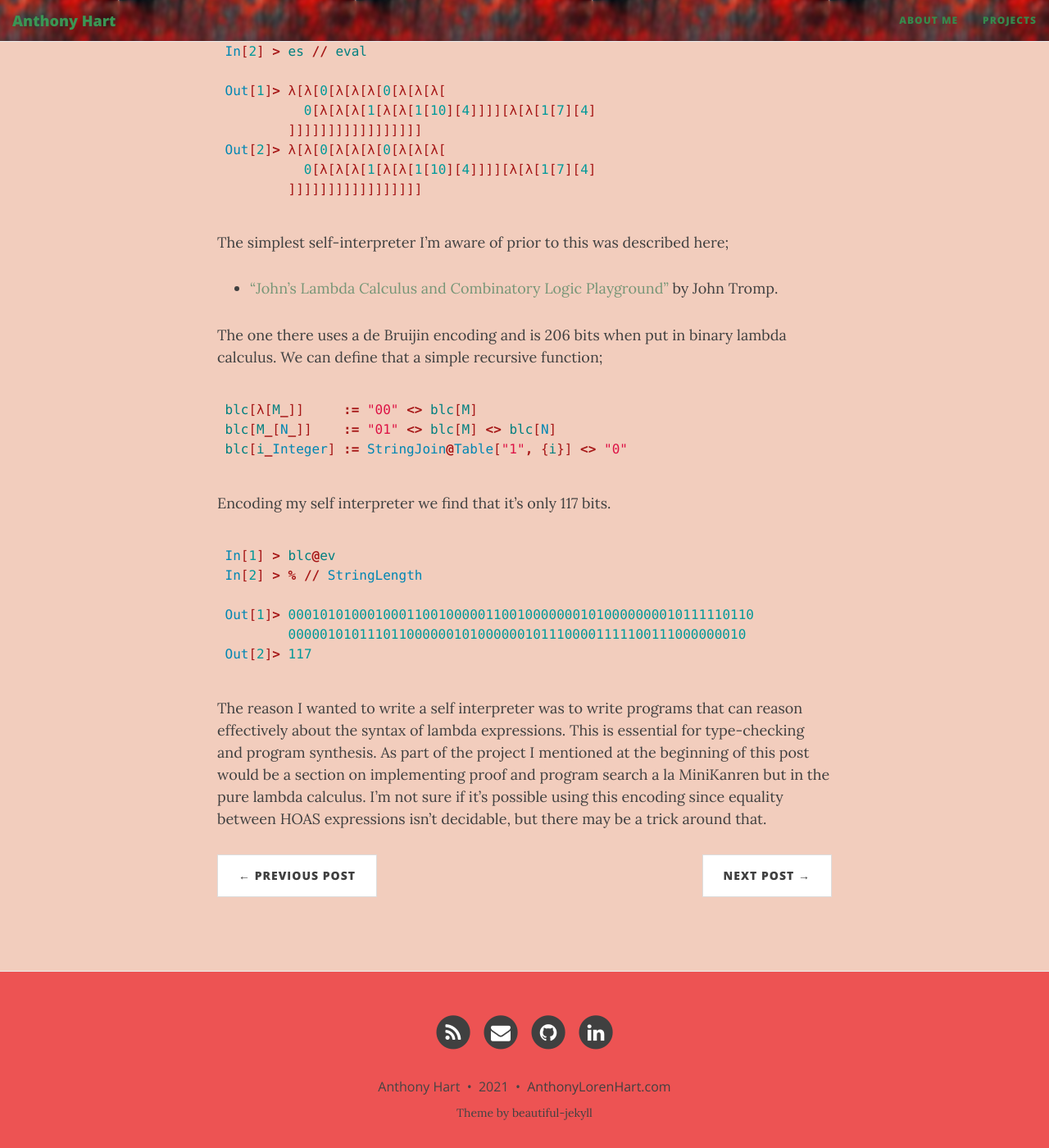
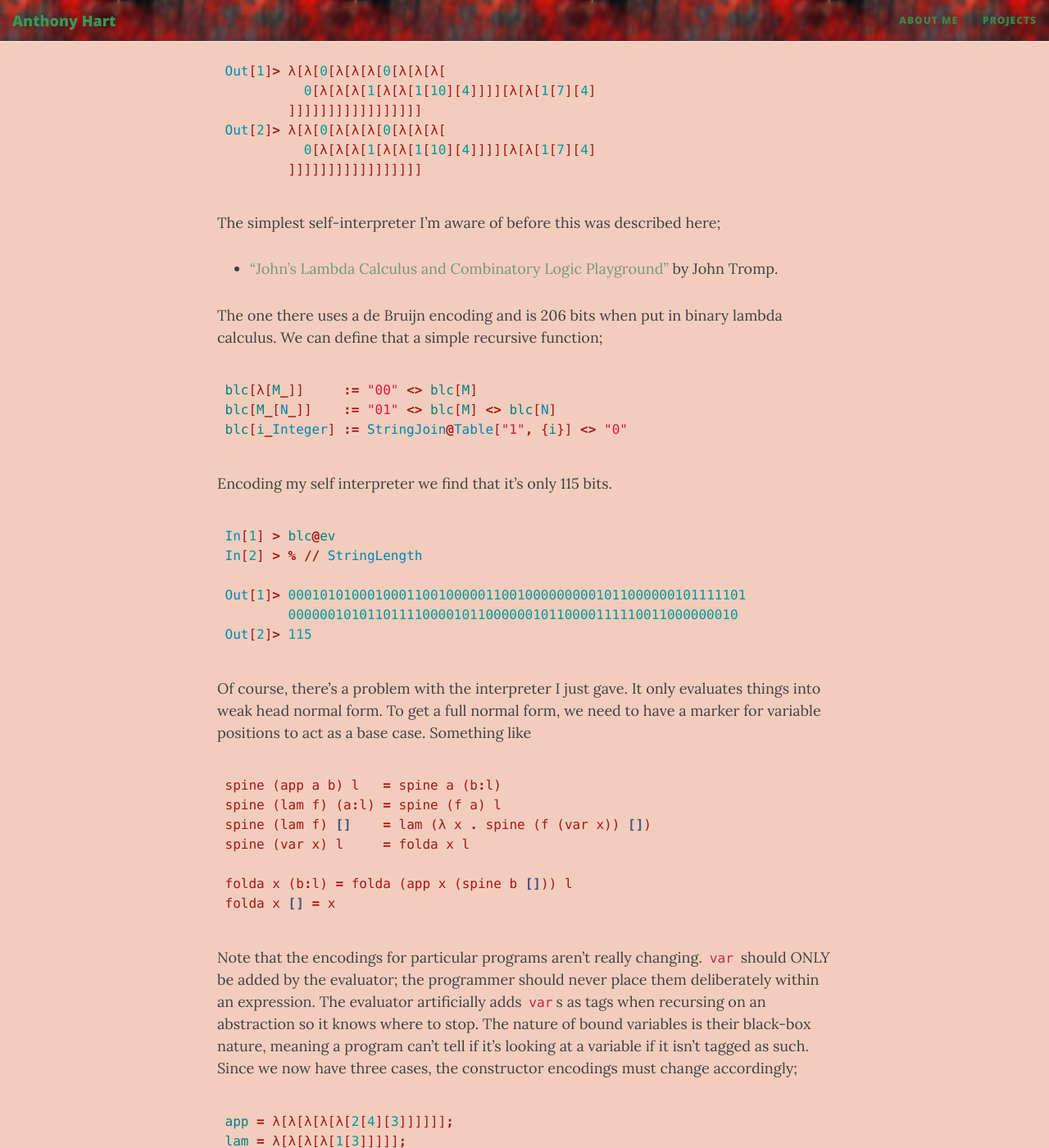
Before and after one commit to AHartNtkn/AHartNtkn.github.io, a Jekyll site: the page built from _posts/2021-09-04-Extremely-Simple-Self-Interpretation.md, in a window 1280 px wide and 1400 px high, scrolled down 4868 px. Shown: the whole window at 82% size. Built offline with Jekyll 4.4.1, drawn with Linux system fonts in a browser that asks for light colours; nearby versions of some CDN libraries; some of the changed text lies outside the part shown.

Commit message:
Add normal form evaluator to post on self-interpretation

````diff
--- a/_posts/2021-09-04-Extremely-Simple-Self-Interpretation.md
+++ b/_posts/2021-09-04-Extremely-Simple-Self-Interpretation.md
@@ -144,20 +144,19 @@
 We can then, with some care, define F from earlier
 
 ```mathematica
-F = λ[λ[
-     0[λ[λ[λ[4[2][cons[1][0]]]]]]
-      [λ[λ[0[lam[1]][λ[λ[5[3[1]][0]]]]]]]
-    ]]
+F = λ[λ[λ[
+      1[λ[λ[4[1][cons[0][2]]]]]
+       [λ[1[lam[0]][λ[4[1[0]]]]]]
+    ]]]
 ```
 
 We can clean up F a bit using some beta and eta-equivalences. We also need to feed it into a Y and feed that an empty list, finally getting our evaluator as;
 
 ```mathematica
-ev = λ[Y[λ[λ[
-            0[λ[λ[λ[4[2][λ[λ[0[3][2]]]]]]]]
-             [λ[λ[0[λ[λ[0[3]]]][λ[4[2[0]]]]]]]
-         ]]
-        ][0][nil]]
+ev = λ[Y[λ[λ[λ[
+       1[λ[λ[4[1][λ[λ[0[2][4]]]]]]]
+        [λ[1[λ[λ[0[2]]]][λ[4[1[0]]]]]]]
+     ]]][0][nil]]
 ```
 
 We can test this on a few simple examples. Here, we encode k and s combinators in our HOAS encoding and evaluate `s k k k` to get `k`.
@@ -184,11 +183,11 @@
         ]]]]]]]]]]]]]]]]]
 ```
 
-The simplest self-interpreter I'm aware of prior to this was described here;
+The simplest self-interpreter I'm aware of before this was described here;
 
 - ["John's Lambda Calculus and Combinatory Logic Playground"](https://tromp.github.io/cl/cl.html) by John Tromp.
 
-The one there uses a de Bruijin encoding and is 206 bits when put in binary lambda calculus. We can define that a simple recursive function;
+The one there uses a de Bruijn encoding and is 206 bits when put in binary lambda calculus. We can define that a simple recursive function;
 
 ```mathematica
 blc[λ[M_]]     := "00" <> blc[M]
@@ -196,17 +195,83 @@
 blc[i_Integer] := StringJoin@Table["1", {i}] <> "0"
 ```
 
-Encoding my self interpreter we find that it's only 117 bits.
+Encoding my self interpreter we find that it's only 115 bits.
 
 ```mathematica
 In[1] > blc@ev
 In[2] > % // StringLength
 
-Out[1]> 00010101000100011001000001100100000001010000000010111110110
-        0000010101110110000001010000001011100001111100111000000010
-Out[2]> 117
+Out[1]> 0001010100010001100100000110010000000001011000000101111101
+        000000101011011110000101100000010110000111110011000000010
+Out[2]> 115
 ```
 
-The reason I wanted to write a self interpreter was to write programs that can reason effectively about the syntax of lambda expressions. This is essential for type-checking and program synthesis. As part of the project I mentioned at the beginning of this post would be a section on implementing proof and program search a la MiniKanren but in the pure lambda calculus. I'm not sure if it's possible using this encoding since equality between HOAS expressions isn't decidable, but there may be a trick around that.
+Of course, there's a problem with the interpreter I just gave. It only evaluates things into weak head normal form. To get a full normal form, we need to have a marker for variable positions to act as a base case. Something like
+
+```haskell
+spine (app a b) l   = spine a (b:l)
+spine (lam f) (a:l) = spine (f a) l
+spine (lam f) []    = lam (λ x . spine (f (var x)) [])
+spine (var x) l     = folda x l
+
+folda x (b:l) = folda (app x (spine b [])) l
+folda x [] = x
+```
+
+Note that the encodings for particular programs aren't really changing. `var` should ONLY be added by the evaluator; the programmer should never place them deliberately within an expression. The evaluator artificially adds `var`s as tags when recursing on an abstraction so it knows where to stop. The nature of bound variables is their black-box nature, meaning a program can't tell if it's looking at a variable if it isn't tagged as such. Since we now have three cases, the constructor encodings must change accordingly;
+
+```mathematica
+app = λ[λ[λ[λ[λ[2[4][3]]]]]];
+lam = λ[λ[λ[λ[1[3]]]]];
+var = λ[λ[λ[λ[0[3]]]]];
+```
+
+The evaluator can be turned from a mutually recursive function to an ordinary recursive one by noting that `folda` is only ever called on `var`.
+
+```haskell
+spine (app a b) l   = spine a (b:l)
+spine (lam f) (a:l) = spine (f a) l
+spine (lam f) []    = lam (λ x . spine (f (var x)) [])
+spine (var x) (a:l) = spine (var (app x (spine a []))) l
+spine (var x) []    = x
+```
+
+By performing similar transformations as before, we can redefine `spine` as
+
+```haskell
+spine = (λs e l.
+            e (λa b. s a (b:l))
+              (λf. l (lam (λx. s (f (var x)) []))
+                     (λa l. s (f a) l))
+              (λx. l x (λa l. s (var (app x (s a []))) l))
+        ) spine
+```
+
+by shoving this into a y combinator and making similar modifications as before, we get a full normal form evaluator.
+
+```mathematica
+evn =
+ λ[Y[λ[λ[λ[
+       1[λ[λ[4[1][λ[λ[0[2][4]]]]]]]
+        [λ[1[λ[λ[λ[1[λ[7[4[λ[λ[λ[0[3]]]]]][λ[λ[1]]]]]]]]]
+            [λ[4[1[0]]]]]]
+        [λ[1[0][λ[4[λ[λ[λ[0[λ[λ[λ[2[7][10[6][λ[λ[1]]]]]]]]]]]]]]]]
+       ]
+  ]]][0][nil]]
+```
+
+```mathematica
+In[1] > evn[lam[λ[app[app[app[es][ek]][ek]][ek]]]] // eval
+In[2] > lam[λ[ek]] // eval
+
+Out[1]> λ[λ[λ[1[λ[λ[λ[λ[1[λ[λ[λ[λ[1[λ[4]]]]]]]]]]]]]]]
+Out[2]> λ[λ[λ[1[λ[λ[λ[λ[1[λ[λ[λ[λ[1[λ[4]]]]]]]]]]]]]]]
+```
+
+Note that `es` and `ek` are different from before since `app`, etc. have different definitions; though both have the same definition otherwise.
+
+This new evaluator isn't quite as terse being 233 bits in BLC, but it's still pretty small. More importantly, unlike most other interpreters, this should work quite well in languages like interaction combinators where the method of binding is completely different from any standard lambda calculus.
+
+The reason I wanted to write a self interpreter was to write programs that can reason effectively about the syntax of lambda expressions. This is essential for type-checking and program synthesis. As part of the project I mentioned at the beginning of this post would be a section on implementing proof and program search a la MiniKanren but in the pure lambda calculus.
 
 {% endraw %}
````
Also changed, not shown: other parts of _posts/2021-09-04-Extremely-Simple-Self-Interpretation.md (+7 -7 lines).
